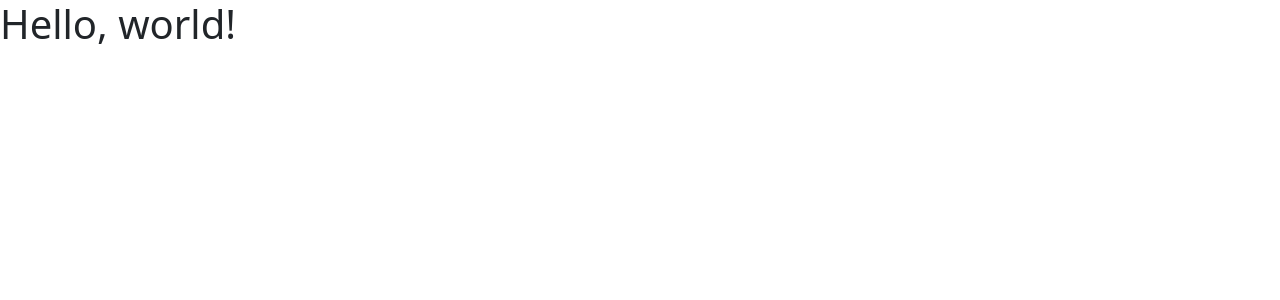
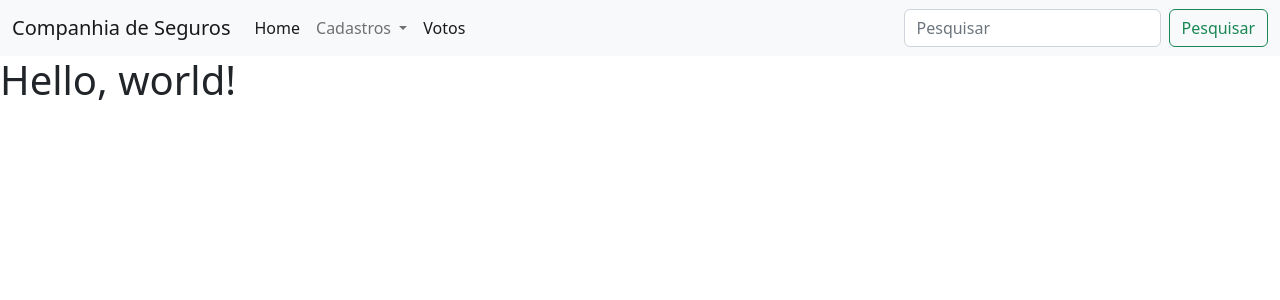
Before and after one commit to MarcosBerto66/fatec_ferraz_20221_pweb_companhia_seguros_automoveis, a PHP site: page / in a window 1280 px wide. Shown: the top 300 px of the page. Run offline with PHP 8.4, Linux system fonts and the light colour scheme.

Commit message:
Adicionando os elementos de view.

```diff
--- a/Index.php
+++ b/Index.php
@@ -6,6 +6,7 @@
     <title>Companhia de Seguros - Home</title>
     <link href="https://cdn.jsdelivr.net/npm/bootstrap@5.2.0-beta1/dist/css/bootstrap.min.css" rel="stylesheet" integrity="sha384-0evHe/X+R7YkIZDRvuzKMRqM+OrBnVFBL6DOitfPri4tjfHxaWutUpFmBp4vmVor" crossorigin="anonymous">
   </head>
+  <?php include_once("view/_includes/header.php"); ?>
   <body>
     <h1>Hello, world!</h1>
     <script src="https://cdn.jsdelivr.net/npm/bootstrap@5.2.0-beta1/dist/js/bootstrap.bundle.min.js" integrity="sha384-pprn3073KE6tl6bjs2QrFaJGz5/SUsLqktiwsUTF55Jfv3qYSDhgCecCxMW52nD2" crossorigin="anonymous"></script>
--- /dev/null
+++ b/view/_includes/header.php
@@ -0,0 +1,34 @@
+<header>
+<nav class='navbar navbar-expand-lg navbar-light bg-light'>
+  <div class='container-fluid'>
+    <a class='navbar-brand' href='#'>Companhia de Seguros</a>
+    <button class='navbar-toggler' type='button' data-bs-toggle='collapse' data-bs-target='#navbarScroll' aria-controls='navbarScroll' aria-expanded='false' aria-label='Toggle navigation'>
+      <span class='navbar-toggler-icon'></span>
+    </button>
+    <div class='collapse navbar-collapse' id='navbarScroll'>
+      <ul class='navbar-nav me-auto my-2 my-lg-0 navbar-nav-scroll' style='--bs-scroll-height: 100px;'>
+        <li class='nav-item'>
+          <a class='nav-link active' aria-current='page' href='Index.php'>Home</a>
+        </li>
+        <li class='nav-item dropdown'>
+          <a class='nav-link dropdown-toggle' href='#' id='navbarScrollingDropdown' role='button' data-bs-toggle='dropdown' aria-expanded='false'>
+            Cadastros
+          </a>
+          <ul class='dropdown-menu' aria-labelledby='navbarScrollingDropdown'>
+            <li><a class='dropdown-item' href='clientes.php'>Clientes</a></li>
+            <li><a class='dropdown-item' href='veiculos.php'>Veículos</a></li>
+            <li><a class='dropdown-item' href='ocorrencias.php'>Ocorrências</a></li>
+          </ul>
+        </li>
+        <li class='nav-item'>
+          <a class='nav-link active'>Votos</a>
+        </li>
+      </ul>
+      <form class='d-flex'>
+        <input class='form-control me-2' type='search' placeholder='Pesquisar' aria-label='Search'>
+        <button class='btn btn-outline-success' type='submit'>Pesquisar</button>
+      </form>
+    </div>
+    </div>
+    </nav>
+</header>
```
